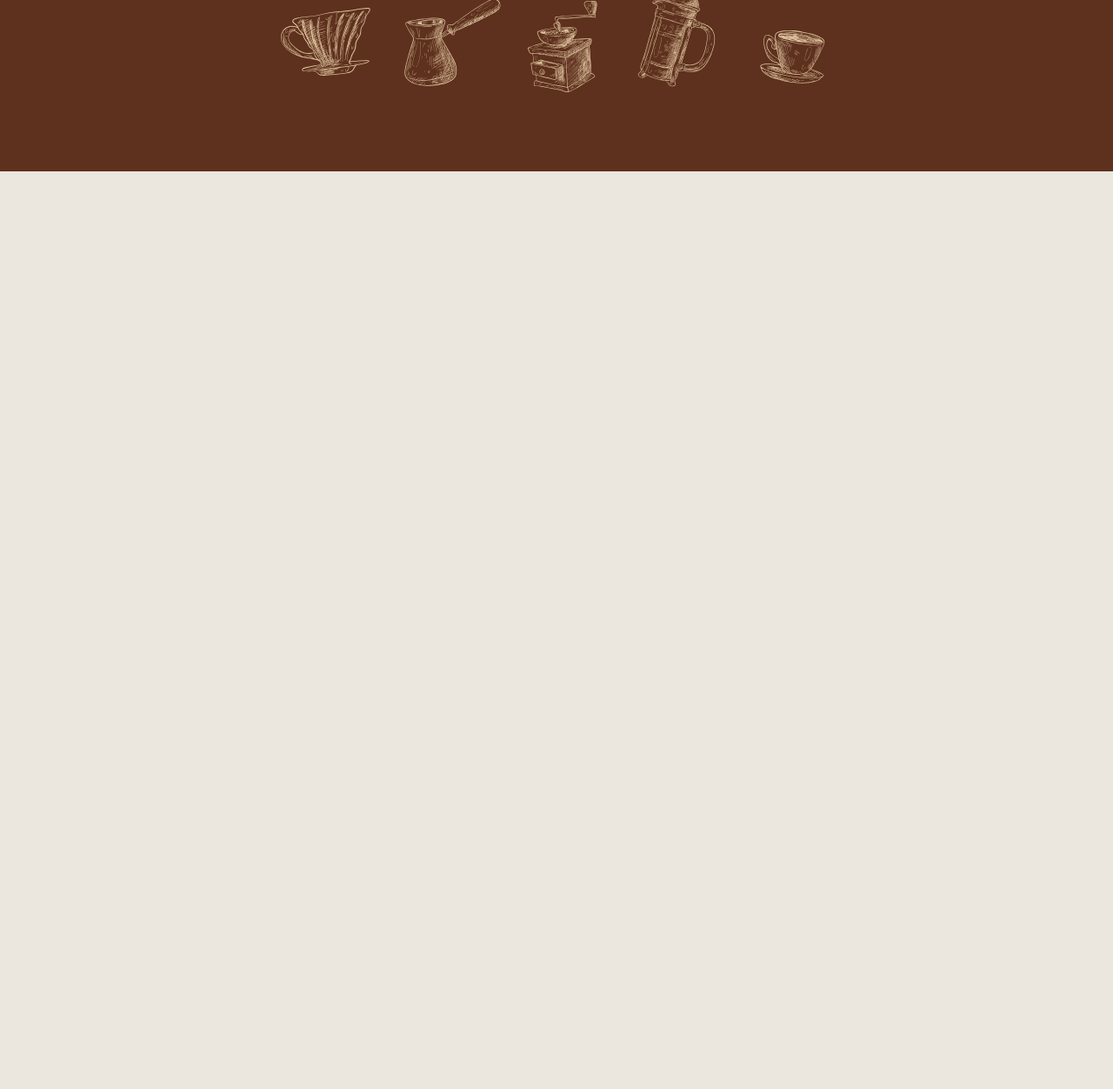
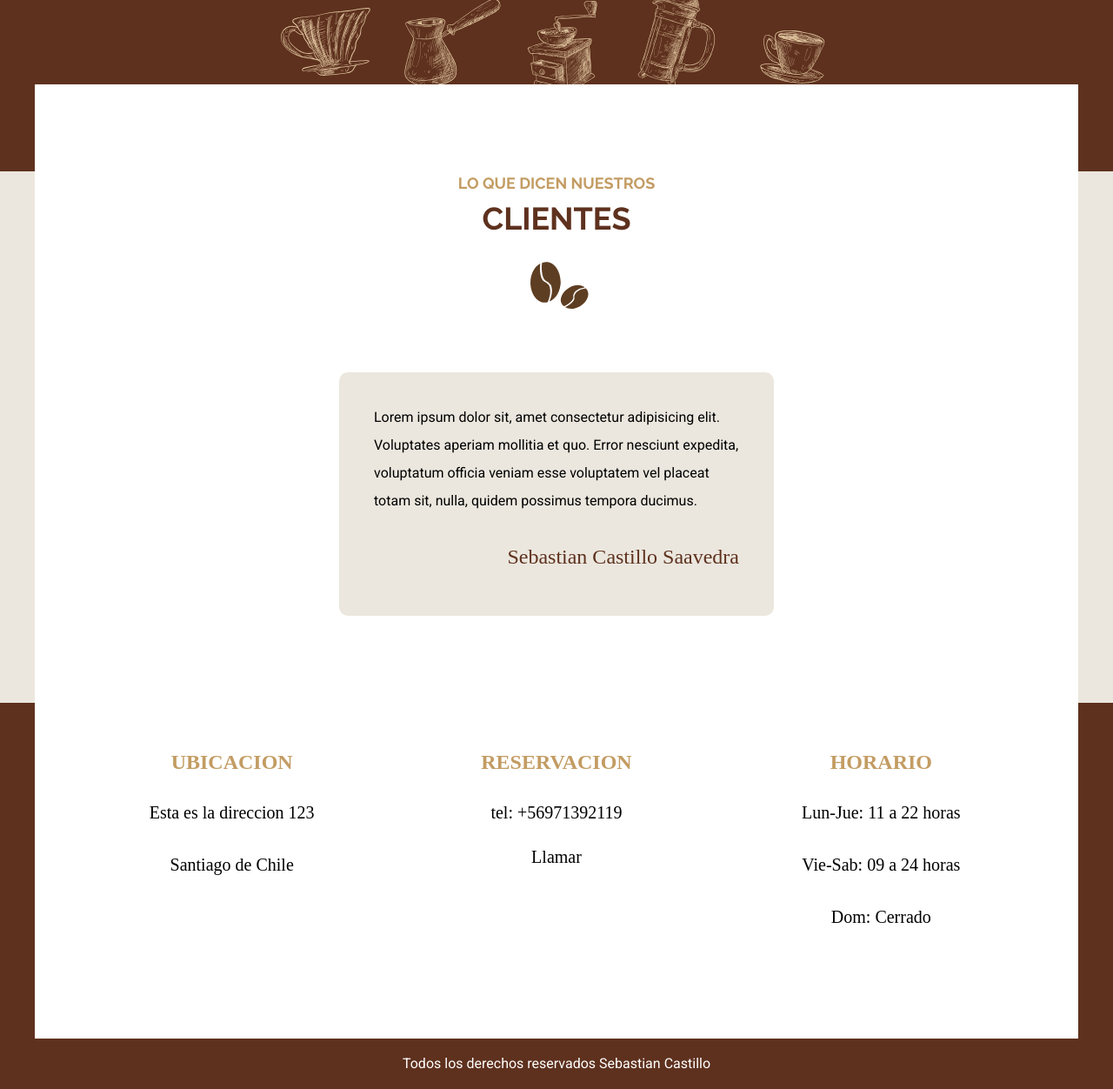
Before and after one commit to SebastianCastilloDev/gulpsass-cafeteria, a website: page index.html in a window 1280 px wide. Shown: the part 3972-5224 px from the top of the page at 87% size. Before the commit the page ends 4169 px from the top, so only its background shows below. Drawn offline with Linux system fonts and the light colour scheme; files whose address does not match are found by name; a web font is replaced by a local one.

Commit message:
css al footer

```diff
--- a/index.html
+++ b/index.html
@@ -161,5 +161,34 @@
             </section>
         </div>
     </section>
+
+    <section class="nuestros-testimoniales contenedor margin-negativo-10 bg-white">
+        <h2><span>Lo que dicen nuestros</span>clientes</h2>
+        <div class="testimonial">
+            <p>Lorem ipsum dolor sit, amet consectetur adipisicing elit. Voluptates aperiam mollitia et quo. Error nesciunt expedita, voluptatum officia veniam esse voluptatem vel placeat totam sit, nulla, quidem possimus tempora ducimus.</p>
+            <p class="autor">Sebastian Castillo Saavedra</p>
+        </div>
+    </section>
+    <footer class="footer">
+        <div class="contenedor contenido-footer bg-white">
+            <div class="footer-box ubicacion">
+                <h3>ubicacion</h3>
+                <p>Esta es la direccion 123</p>
+                <p>Santiago de Chile</p>
+            </div>
+            <div class="footer-box reservacion">
+                <h3>reservacion</h3>
+                <p>tel: +56971392119</p>
+                <a href="tel:+56973192119">Llamar</a>
+            </div>
+            <div class="footer-box horario">
+                <h3>horario</h3>
+                <p>Lun-Jue: 11 a 22 horas</p>
+                <p>Vie-Sab: 09 a 24 horas</p>
+                <p>Dom: Cerrado</p>
+            </div>
+        </div>
+        <div class="copyright">Todos los derechos reservados Sebastian Castillo</div>
+    </footer>
 </body>
 </html>
--- a/src/scss/app.scss
+++ b/src/scss/app.scss
@@ -1,3 +1,4 @@
 @use 'base';
 @use 'header';
-@use 'inicio'
+@use 'inicio';
+@use 'footer';
--- a/src/scss/base/_globales.scss
+++ b/src/scss/base/_globales.scss
@@ -29,6 +29,7 @@ p{
 
 a{
     text-decoration: none;
+    color: v.$negro;
 }
 
 img{
--- a/src/scss/base/_utilidades.scss
+++ b/src/scss/base/_utilidades.scss
@@ -7,3 +7,11 @@
 .bg-primario{
     background-color: v.$primario;
 }
+
+.margin-negativo-10{
+    margin-top: -10rem;
+}
+
+.bg-white{
+    background-color: v.$blanco;
+}
--- /dev/null
+++ b/src/scss/footer/_footer.scss
@@ -0,0 +1,37 @@
+@use 'base/mixins' as m;
+@use 'base/variables' as v;
+
+
+.footer {
+    background-color: v.$primario;
+    .contenido-footer {
+        padding: 5rem;
+
+        @include m.tablet {
+            @include m.grid(3, 2rem);
+        }
+    }
+    .copyright {
+        text-align: center;
+        margin: 0;
+        padding: 2rem;
+        color: v.$blanco;
+    }
+}
+
+
+.footer-box{
+    font-family: v.$fuenteCursiva;
+    text-align: center;
+    margin-bottom: v.$separacion;
+    h3 {
+        font-family: v.$fuenteCursiva;
+        margin: 0 0 1rem 0;
+        font-size: 2.4rem;
+        color: v.$secundario;
+    }
+
+    p,a{
+        font-size: 2rem;
+    }
+}
--- /dev/null
+++ b/src/scss/footer/_index.scss
@@ -0,0 +1 @@
+@forward 'footer'
--- a/src/scss/inicio/_index.scss
+++ b/src/scss/inicio/_index.scss
@@ -2,3 +2,4 @@
 @forward 'iconos';
 @forward 'galeria';
 @forward 'menu';
+@forward 'testimoniales';
--- /dev/null
+++ b/src/scss/inicio/_testimoniales.scss
@@ -0,0 +1,25 @@
+@use 'base/mixins' as m;
+@use 'base/variables' as v;
+
+.nuestros-testimoniales{
+    padding: 10rem 2rem;
+
+    @include m.tablet {
+        padding:10rem;
+    }
+
+    .testimonial{
+        background-color: v.$cafeClaro;
+        padding: 2rem 4rem;
+        max-width: 50rem;
+        margin: 0 auto;
+        border-radius: 1rem;
+
+        .autor {
+            text-align: right;
+            font-size: 2.4rem;
+            color:v.$primario;
+            font-family: v.$fuenteCursiva;
+        }
+    }
+}
```
Also changed, not shown: build/css/app.css.
